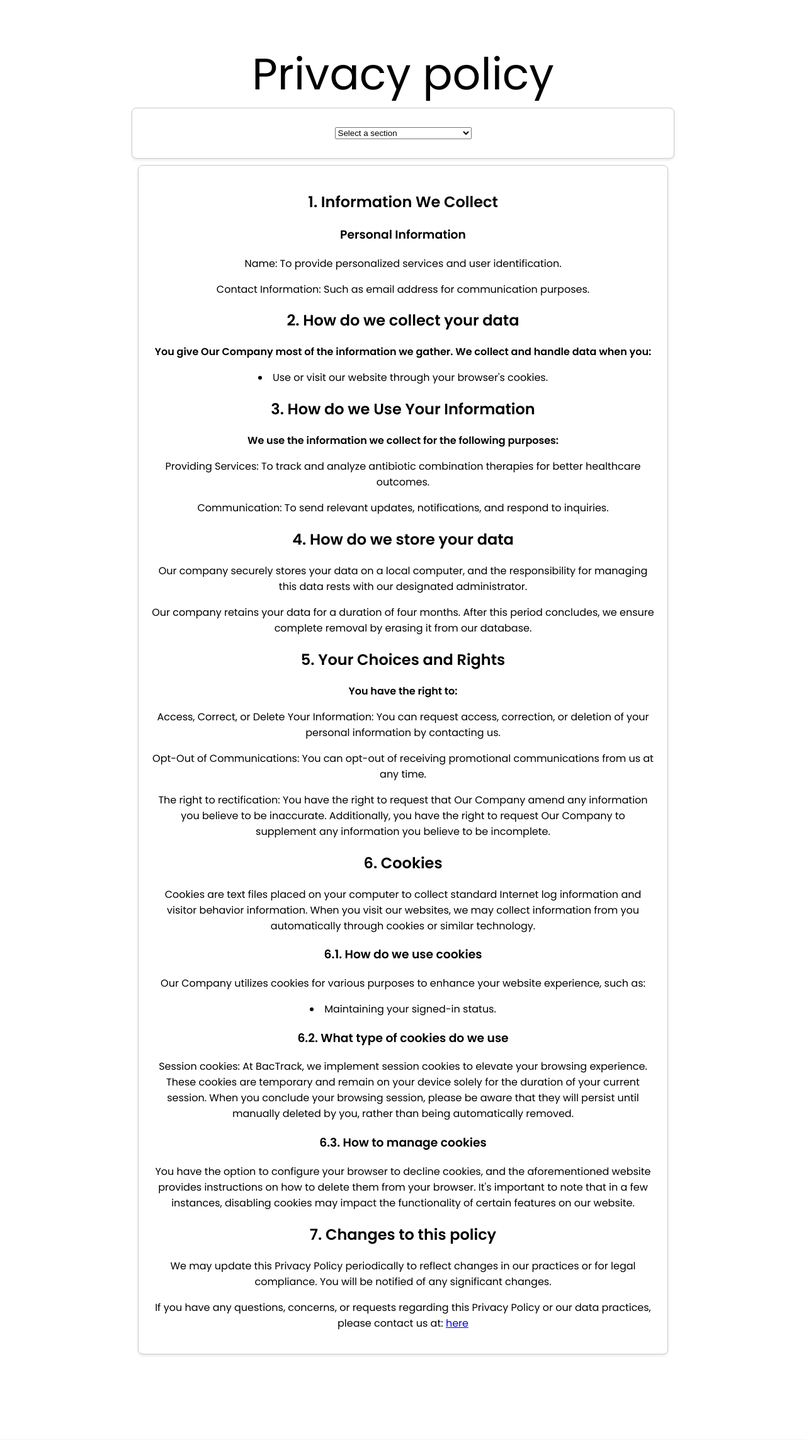
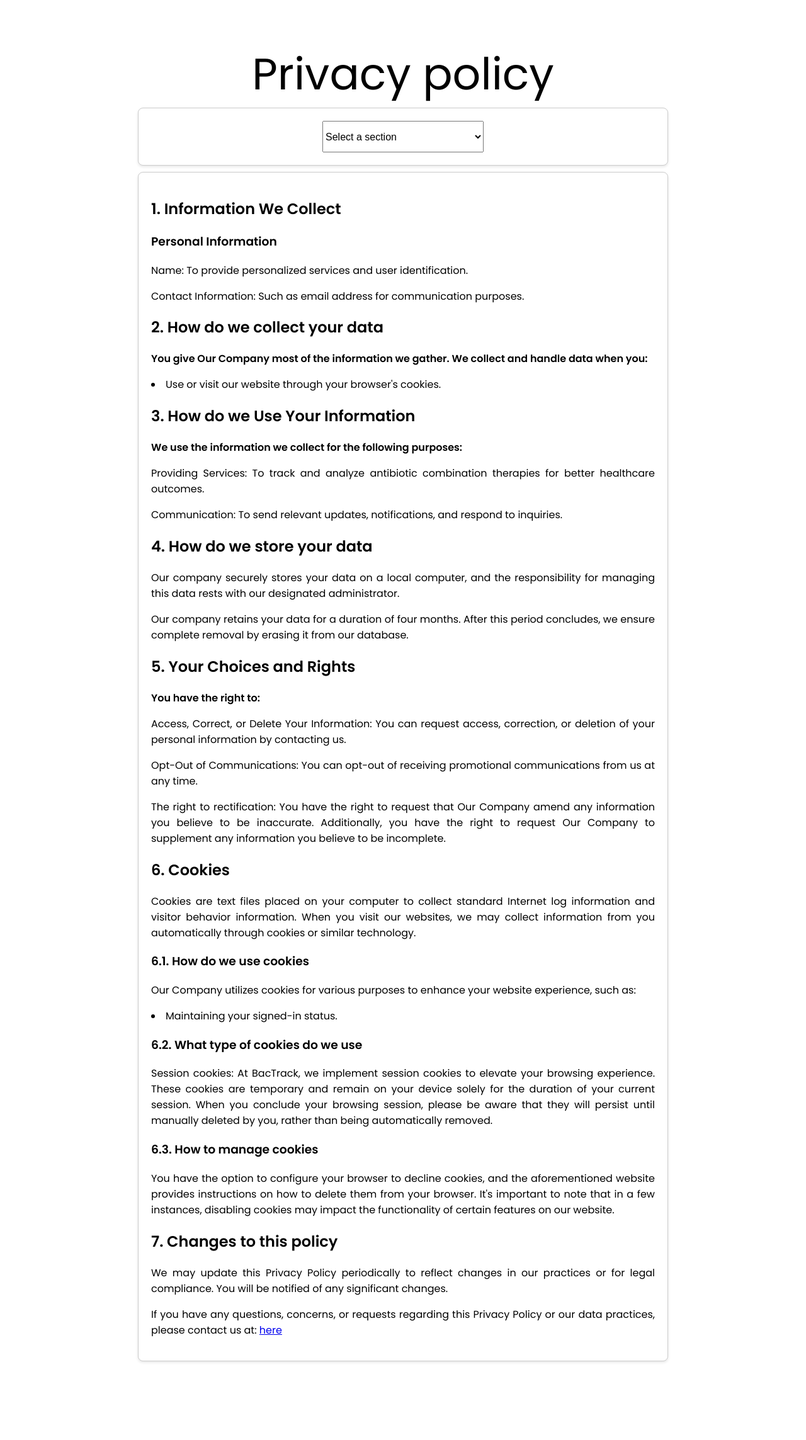
Before and after one commit to A-Bergfeldt/BacTrack, a PHP site: page /about_contact/privacy_policy.php in a window 1280 px wide. Shown: the part 80-2367 px from the top of the page at 63% size. Run offline with PHP 8.4, Linux system fonts and the light colour scheme.

Commit message:
changes in the styling

```diff
--- a/home/home_style_sheet.css
+++ b/home/home_style_sheet.css
@@ -141,13 +141,18 @@ h1 {
 .policy-dropdown-container {
     max-width: 800px;
     margin: 0 auto;
-    padding: 30px;
+    padding: 20px;
     background-color: #fff;
     border: 1px solid #ccc;
     border-radius: 8px;
     box-shadow: 0 2px 4px rgba(0, 0, 0, 0.1);
     text-align: center;
     margin-bottom: 10px;
+}
+
+.policy-dropdown-container select {
+    height: 50px;
+    font-size: 16px;
 }
 
 
@@ -159,5 +164,6 @@ h1 {
     border: 1px solid #ccc;
     border-radius: 8px;
     box-shadow: 0 2px 4px rgba(0, 0, 0, 0.1);
-    text-align: center;
+    text-align: left;
+    text-align: justify;
 }
```
